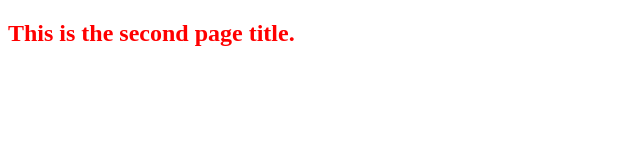
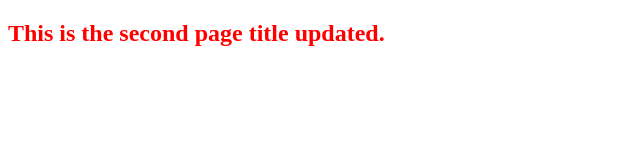
Before and after one commit to Maged-Groups/second-repo, a plain HTML site: page index.html in a window 1280 px wide. Shown: the whole page, without its empty margins (0-640 px from the left). Drawn offline with Linux system fonts and the light colour scheme.

Commit message:
initialcommit

```diff
--- a/index.html
+++ b/index.html
@@ -6,6 +6,6 @@
 		<title>Second Page</title>
 	</head>
 	<body>
-		<h2 style="color: red">This is the second page title.</h2>
+		<h2 style="color: red">This is the second page title updated.</h2>
 	</body>
 </html>
```
